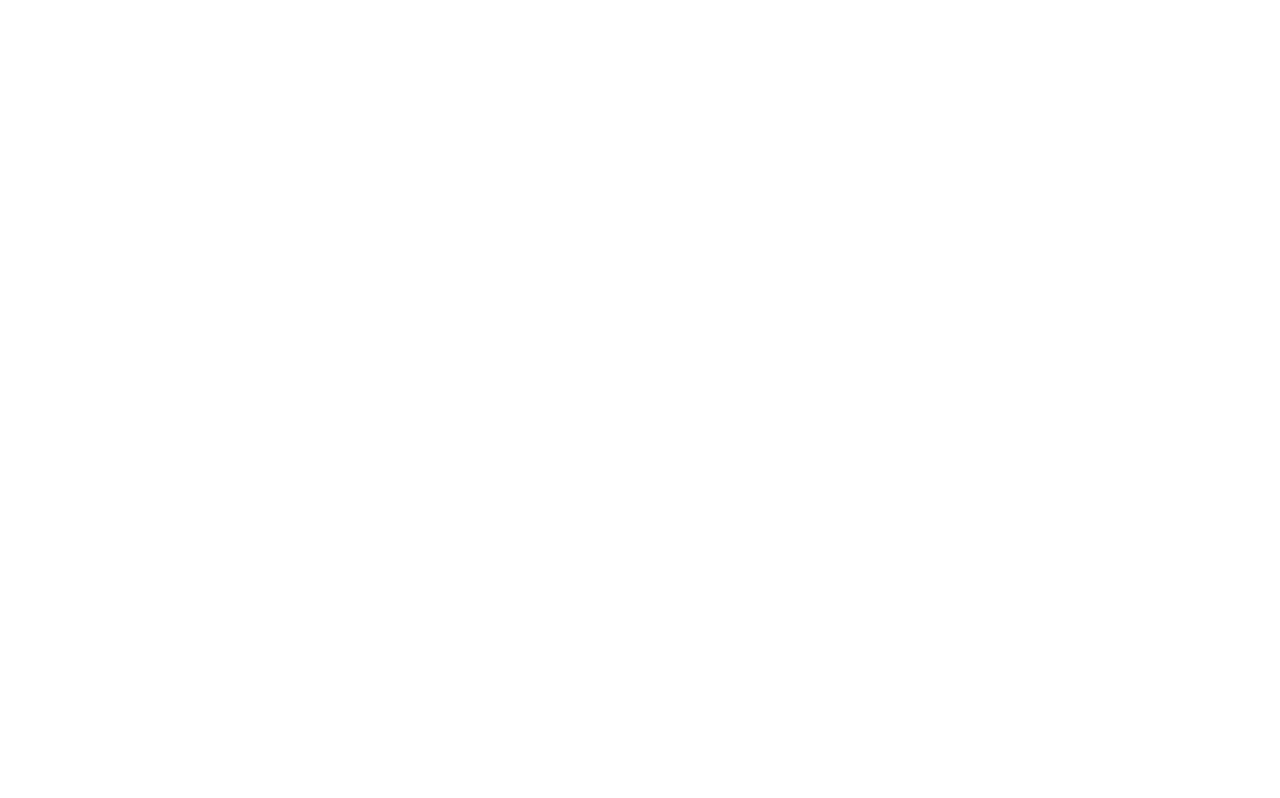
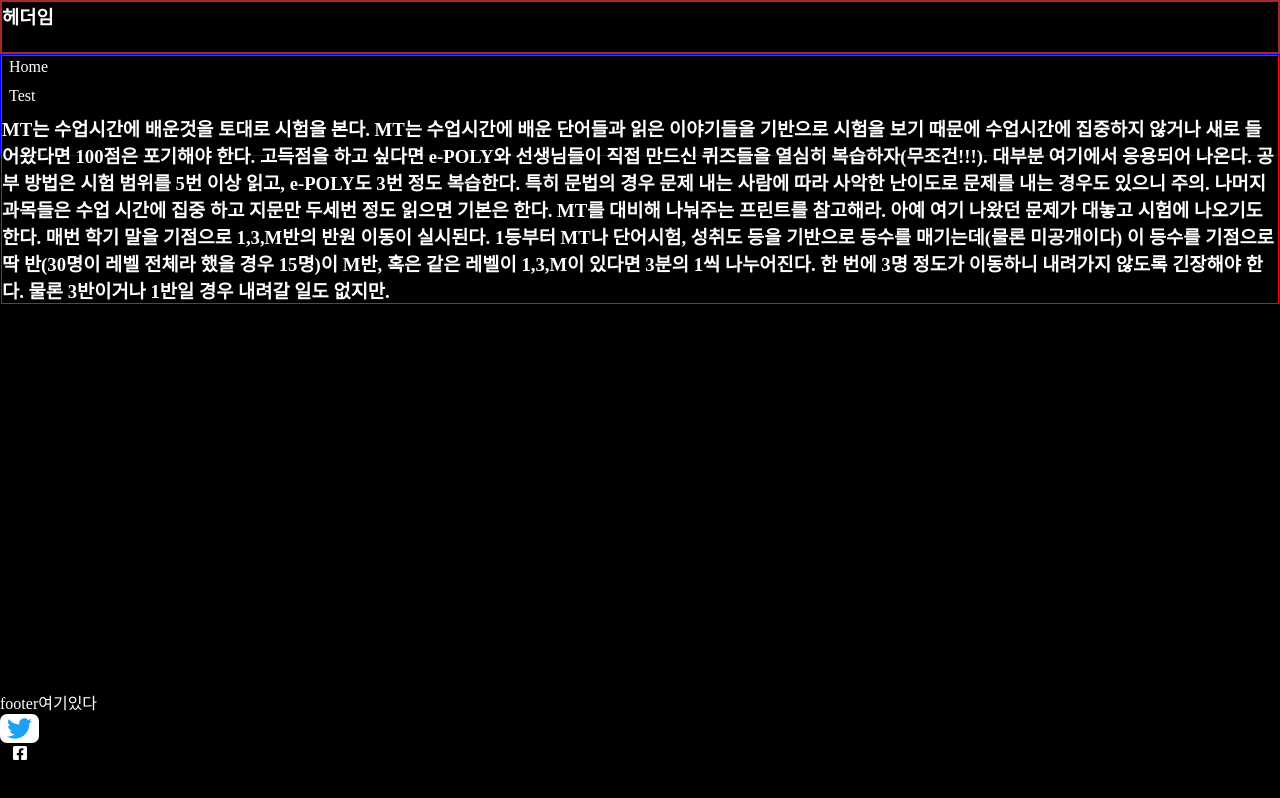
Before and after one commit to SnowSnack/MSA-Project1, a React (Create React App) app: page /test in a window 1280 px wide. Before the commit this address had no page. Built offline with nearby package versions, Linux system fonts and the light colour scheme.

Commit message:
new main page

```diff
--- a/src/App.js
+++ b/src/App.js
@@ -1,13 +1,10 @@
 import React from "react";
-import { Link, Route, Routes } from "react-router-dom";
 import Home from "./components/Home";
 
 const App = () => {
   return (
     <div>
-      <Routes>
-        <Route path="/" element={<Home />} exact={true} />
-      </Routes>
+      <Home />
     </div>
   );
 };
--- a/src/components/Article.jsx
+++ b/src/components/Article.jsx
@@ -1,32 +1,24 @@
-import React, { useRef, useState } from "react";
-import BtnFrom from "./BtnFrom";
-import BtnList from "./BtnList";
-import Search from "./Search";
-
+import { Link, Route, Routes } from "react-router-dom";
+import "../css/Article.css";
+import Home from "./Home";
+import Test from "./Test";
 const Article = () => {
-  const no = useRef(1);
-  const [count, setCount] = useState([]);
-
-  const handleAdd = (id) => {
-    setCount([
-      ...count,
-      {
-        id: no.current++,
-      },
-    ]);
-  };
-
-  const handleRemove = (id) => {
-    setCount(count.filter((ct) => ct.id !== id));
-  };
   return (
     <div>
-      <article style={{ color: "white" }}>
-        <h1>아티클</h1>
-        <Search />
-        <BtnFrom btnAdd={handleAdd} />
-        <BtnList count={count} onRemove={handleRemove} />
-      </article>
+      <section className="se1">
+        <article className="art1">
+          <ul>
+            <li>
+              <Link to="home">Home</Link>
+              <Link to="test">Test</Link>
+            </li>
+          </ul>
+          <Routes>
+            <Route path="/" element={<Home />} />
+            <Route path="/test" element={<Test />} />
+          </Routes>
+        </article>
+      </section>
     </div>
   );
 };
--- a/src/components/BtnFrom.jsx
+++ /dev/null
@@ -1,19 +0,0 @@
-import React from "react";
-import { useRef } from "react/cjs/react.development";
-
-const BtnFrom = ({ btnAdd }) => {
-  const idBtn = useRef();
-  const handleSubmit = (e) => {
-    e.preventDefault();
-    btnAdd();
-  };
-  return (
-    <div>
-      <form onSubmit={handleSubmit}>
-        <button ref={idBtn}>추가 버튼임</button>
-      </form>
-    </div>
-  );
-};
-
-export default BtnFrom;
--- a/src/components/BtnItem.jsx
+++ /dev/null
@@ -1,11 +0,0 @@
-import React from "react";
-
-const BtnItem = ({ ct, onRemove }) => {
-  return (
-    <div>
-      <button onClick={() => onRemove(ct.id)}>삭제</button>
-    </div>
-  );
-};
-
-export default BtnItem;
--- a/src/components/BtnList.jsx
+++ /dev/null
@@ -1,16 +0,0 @@
-import React from "react";
-import BtnItem from "./BtnItem";
-
-const BtnList = ({ count, onRemove }) => {
-  return (
-    <div>
-      <ul>
-        {count.map((ct) => (
-          <BtnItem key={ct.id} ct={ct} onRemove={onRemove} />
-        ))}
-      </ul>
-    </div>
-  );
-};
-
-export default BtnList;
--- a/src/components/Header.jsx
+++ b/src/components/Header.jsx
@@ -1,10 +1,20 @@
 import React from "react";
-
+import { Link, Route, Routes } from "react-router-dom";
+import "../css/Header.css";
+import Home from "./Home";
 const Header = () => {
   return (
     <div>
       <header>
         <h3 style={{ color: "white" }}>헤더임</h3>
+        <ul>
+          <li>
+            <Link to="home">홈으로로</Link>
+          </li>
+        </ul>
+        <Routes>
+          <Route path="home" element={<Home />} />
+        </Routes>
       </header>
     </div>
   );
--- a/src/components/Home.jsx
+++ b/src/components/Home.jsx
@@ -1,15 +1,13 @@
 import React from "react";
-import Header from "./Header";
 import "../css/Main.css";
-import Footer from "./Footer";
 import Article from "./Article";
+import Layout from "./Layout";
 
 const Home = () => {
   return (
     <div className="MainBg">
-      <Header />
+      <Layout />
       <Article />
-      <Footer />
     </div>
   );
 };
--- /dev/null
+++ b/src/components/Layout.jsx
@@ -0,0 +1,31 @@
+import React from "react";
+import { FaTwitter, FaFacebookSquare } from "react-icons/fa";
+import "../css/Header.css";
+import "../css/Footer.css";
+const Layout = () => {
+  return (
+    <div>
+      <header>
+        <h3 style={{ color: "white" }}>헤더임</h3>
+      </header>
+      <footer style={{ color: "white" }}>
+        footer여기있다
+        <ul>
+          <li>
+            <a className="tw" href="https://twitter.com/bts_bighit?lang=ko">
+              <FaTwitter color="1da1f2" size="25" />
+            </a>
+          </li>
+          <li>
+            <a href="">
+              <FaFacebookSquare />
+            </a>
+          </li>
+          <li></li>
+        </ul>
+      </footer>
+    </div>
+  );
+};
+
+export default Layout;
--- a/src/components/Search.jsx
+++ /dev/null
@@ -1,11 +0,0 @@
-import React from "react";
-
-const Search = () => {
-  return (
-    <div>
-      <input type="text" placeholder="어떤 검색창을 만들까" />
-    </div>
-  );
-};
-
-export default Search;
--- /dev/null
+++ b/src/components/Test.jsx
@@ -0,0 +1,27 @@
+import React from "react";
+
+const Test = () => {
+  return (
+    <div>
+      <h1 style={{ color: "white" }}>
+        MT는 수업시간에 배운것을 토대로 시험을 본다. MT는 수업시간에 배운
+        단어들과 읽은 이야기들을 기반으로 시험을 보기 때문에 수업시간에 집중하지
+        않거나 새로 들어왔다면 100점은 포기해야 한다. 고득점을 하고 싶다면
+        e-POLY와 선생님들이 직접 만드신 퀴즈들을 열심히 복습하자(무조건!!!).
+        대부분 여기에서 응용되어 나온다. 공부 방법은 시험 범위를 5번 이상 읽고,
+        e-POLY도 3번 정도 복습한다. 특히 문법의 경우 문제 내는 사람에 따라
+        사악한 난이도로 문제를 내는 경우도 있으니 주의. 나머지 과목들은 수업
+        시간에 집중 하고 지문만 두세번 정도 읽으면 기본은 한다. MT를 대비해
+        나눠주는 프린트를 참고해라. 아예 여기 나왔던 문제가 대놓고 시험에
+        나오기도 한다. 매번 학기 말을 기점으로 1,3,M반의 반원 이동이 실시된다.
+        1등부터 MT나 단어시험, 성취도 등을 기반으로 등수를 매기는데(물론
+        미공개이다) 이 등수를 기점으로 딱 반(30명이 레벨 전체라 했을 경우
+        15명)이 M반, 혹은 같은 레벨이 1,3,M이 있다면 3분의 1씩 나누어진다. 한
+        번에 3명 정도가 이동하니 내려가지 않도록 긴장해야 한다. 물론 3반이거나
+        1반일 경우 내려갈 일도 없지만.{" "}
+      </h1>
+    </div>
+  );
+};
+
+export default Test;
--- /dev/null
+++ b/src/css/Article.css
@@ -0,0 +1,8 @@
+.se1 {
+  border: 1px solid blue;
+  height: 100px;
+}
+.art1 {
+  color: white;
+  border: 1px solid red;
+}
--- /dev/null
+++ b/src/css/Header.css
@@ -0,0 +1,4 @@
+header {
+  border: 2px solid brown;
+  height: 50px;
+}
```
